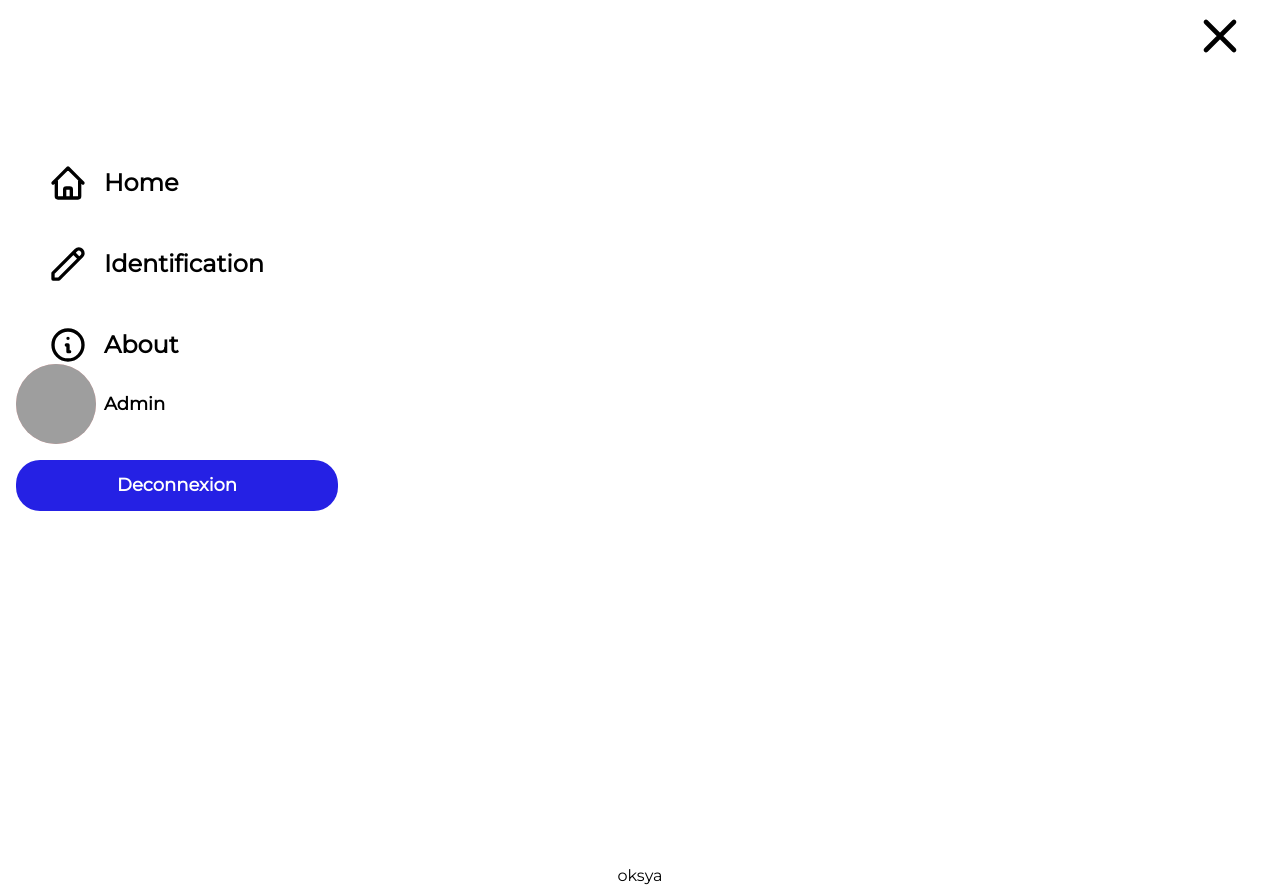
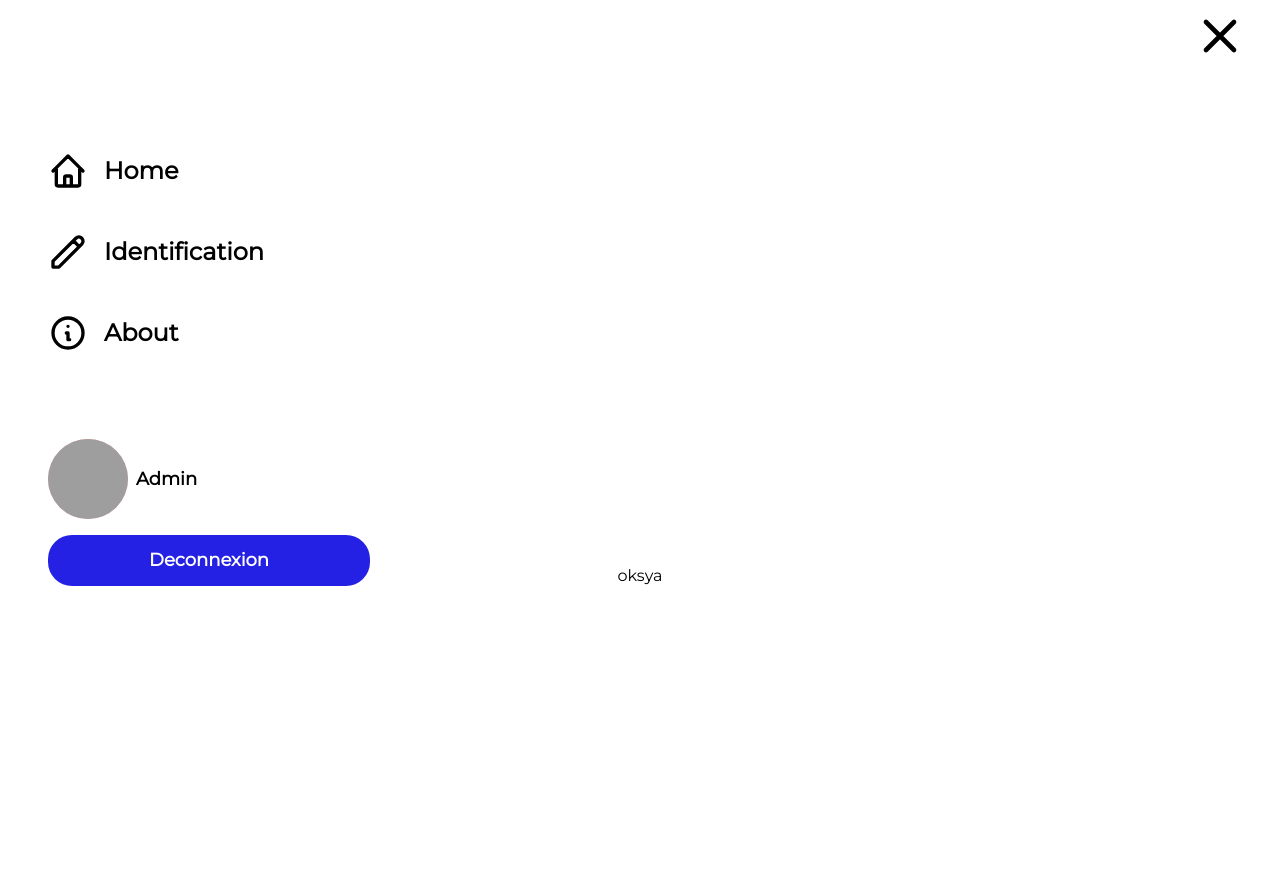
Before and after one commit to dommi10/unhcr, a Next.js app: page / in a window 1280 px wide. Both pictures are taken after a click on the button 1220 px from the left and 36 px from the top of the page. After the commit the page ends 800 px from the top, so only its background shows below. Built offline with nearby package versions, Linux system fonts and the light colour scheme; grey boxes are pictures that could not be loaded.

Commit message:
fix menu

```diff
--- a/components/landing/index.js
+++ b/components/landing/index.js
@@ -5,7 +5,7 @@ export default function LandingPage() {
   return (
     <div className='flex flex-col w-full min-h-full p-2 px-4 bg-white '>
       <Menu />
-      <div className='z-0 flex justify-center'>oksya</div>
+      <div className='relative flex justify-center'>oksya</div>
     </div>
   );
 }
--- a/components/menu/index.js
+++ b/components/menu/index.js
@@ -46,11 +46,11 @@ export default function Menu() {
       <div
         className={classNames(
           { hidden: !state.isMenuOpen },
-          'h-screen  pl-8 pr-4',
+          'h-[500px]  pl-8 pr-4',
         )}
       >
         {/* menu */}
-        <div className='flex flex-col justify-center flex-1 w-full h-2/4'>
+        <div className='flex flex-col justify-center flex-1 w-full h-3/4'>
           <a href='/' className='flex items-center justify-start w-full'>
             <div className='w-10 h-10'>
               <svg
@@ -112,7 +112,7 @@ export default function Menu() {
             <h2 className='ml-4 font-semibold medium-text'>About</h2>
           </a>
         </div>
-        <div className='absolute inset-x-0 bottom-0 h-[500px]'>
+        <div className='inset-x-0 bottom-0 h-1/4 '>
           {/* avatar */}
           <div className='flex items-center justify-start w-full'>
             <div className='relative w-[61px] h-[61px] p-10 bg-red-300 rounded-full border-6'>
```
